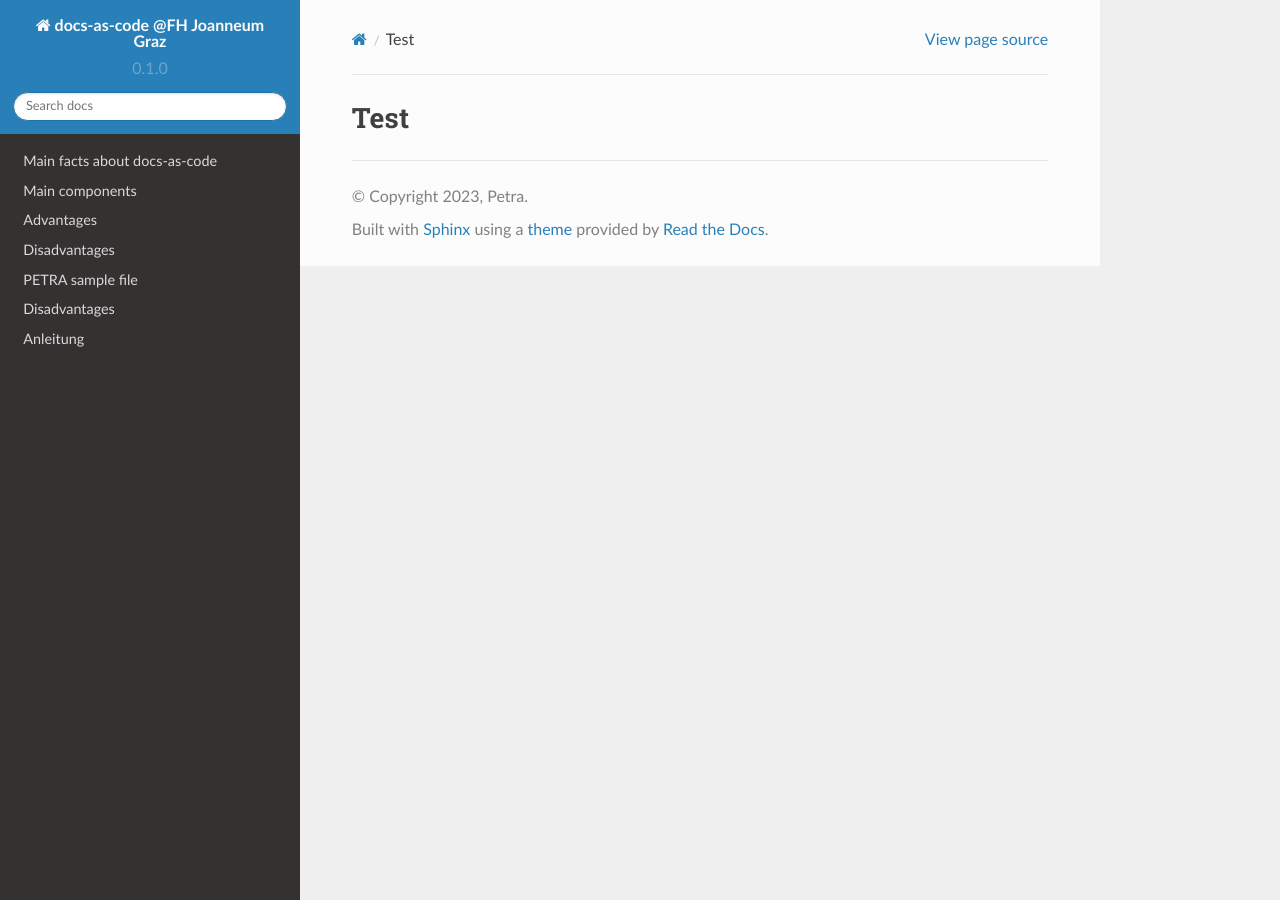
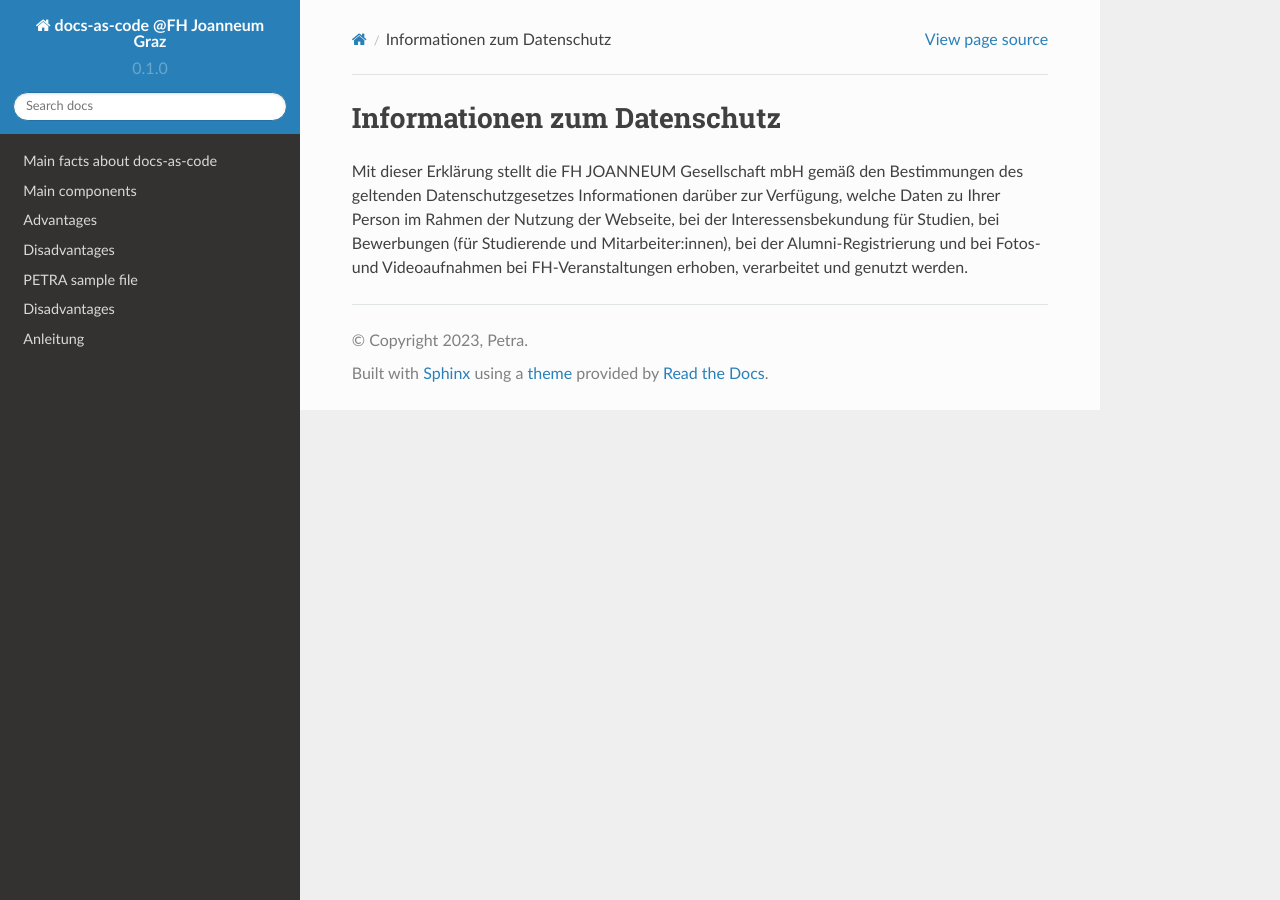
Before and after one commit to pezi77/workshop-fh-2023, a Sphinx documentation site: the page built from docs/source/GAndi.rst, in a window 1280 px wide. Built offline with Sphinx 7.4.7 and the Read the Docs theme 2.0.0, drawn with Linux system fonts in a browser that asks for light colours; pages that are not in the unit, such as notebooks, are missing from menus.

Commit message:
Update GAndi.rst

```diff
--- a/docs/source/GAndi.rst
+++ b/docs/source/GAndi.rst
@@ -1,2 +1,3 @@
-Test
-====
+Informationen zum Datenschutz
+=============================
+Mit dieser Erklärung stellt die FH JOANNEUM Gesellschaft mbH gemäß den Bestimmungen des geltenden Datenschutzgesetzes Informationen darüber zur Verfügung, welche Daten zu Ihrer Person im Rahmen der Nutzung der Webseite, bei der Interessensbekundung für Studien, bei Bewerbungen (für Studierende und Mitarbeiter:innen), bei der Alumni-Registrierung und bei Fotos- und Videoaufnahmen bei FH-Veranstaltungen erhoben, verarbeitet und genutzt werden.
```
